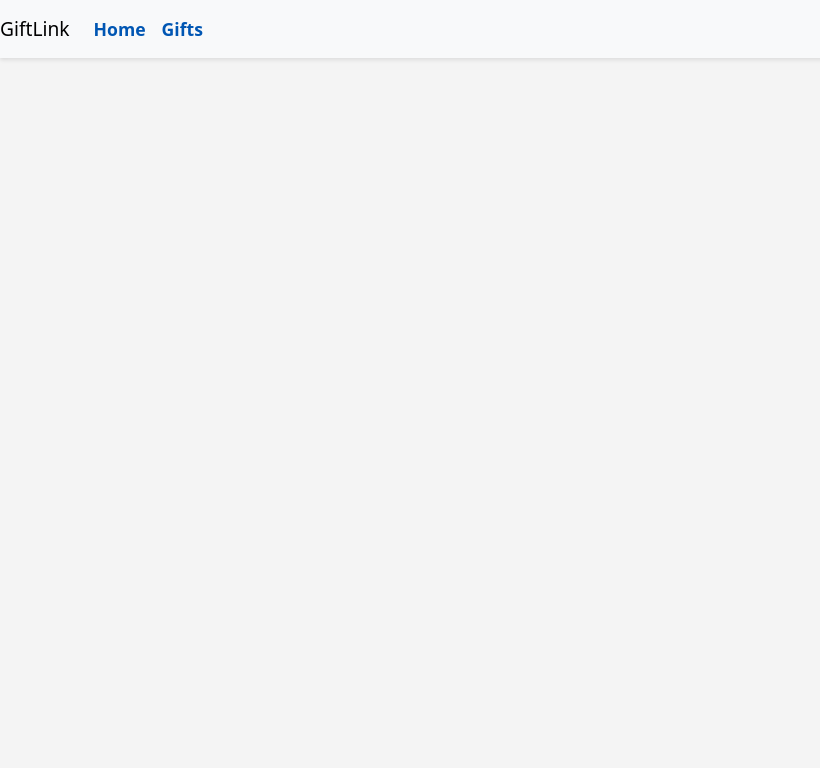
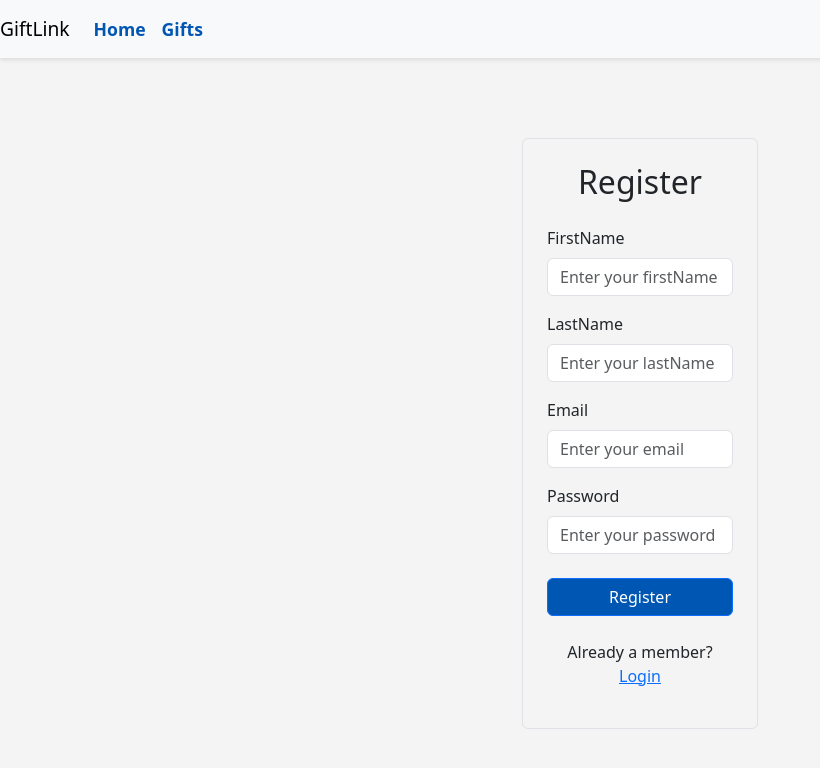
Before and after one commit to devleocusa/fullstack-capstone-project, a React (Create React App) app in the folder giftlink-frontend/: page /app/register in a window 1280 px wide. Before the commit this address had no page. Shown: the top 768 px of the page, without its empty margins (0-820 px from the left). Built offline with nearby package versions, Linux system fonts and the light colour scheme.

Commit message:
Added login and register pages

```diff
--- a/giftlink-frontend/src/App.js
+++ b/giftlink-frontend/src/App.js
@@ -1,22 +1,23 @@
 import React from 'react';
 import { Routes, Route, useNavigate } from 'react-router-dom';
 import MainPage from './components/MainPage/MainPage';
+import LoginPage from './components/LoginPage/LoginPage';
+import RegisterPage from './components/RegisterPage/RegisterPage';
 import 'bootstrap/dist/css/bootstrap.min.css';
 import './App.css';
 import Navbar from './components/Navbar/Navbar';
-
 function App() {
-
+  const navigate = useNavigate();
   return (
-    <>
+        <>
         <Navbar/>
         <Routes>
-          {/* the final code will not pass the products to every page, but each page will call the server API */}
           <Route path="/" element={<MainPage />} />
           <Route path="/app" element={<MainPage />} />
+          <Route path="/app/login" element={<LoginPage/>} />
+          <Route path="/app/register" element={<RegisterPage />} />
         </Routes>
         </>
   );
 }
-
 export default App;
--- /dev/null
+++ b/giftlink-frontend/src/components/LoginPage/LoginPage.js
@@ -0,0 +1,54 @@
+import React, { useState,useEffect } from 'react';
+
+import './LoginPage.css';
+
+function LoginPage() {
+    const [email, setEmail] = useState('');
+    const [password, setPassword] = useState('');
+
+    const handleLogin = async (e) => {
+        e.preventDefault();
+}
+
+
+    return (
+        <div className="container mt-5">
+            <div className="row justify-content-center">
+                <div className="col-md-6 col-lg-4">
+                    <div className="login-card p-4 border rounded">
+                        <h2 className="text-center mb-4 font-weight-bold">Login</h2>
+                        <div className="mb-3">
+                            <label htmlFor="email" className="form-label">Email</label>
+                            <input
+                                id="email"
+                                type="text"
+                                className="form-control"
+                                placeholder="Enter your email"
+                                value={email}
+                                onChange={(e) => setEmail(e.target.value)}
+                            />
+                        </div>
+                        <div className="mb-4">
+                            <label htmlFor="password" className="form-label">Password</label>
+                            <input
+                                id="password"
+                                type="password"
+                                className="form-control"
+                                placeholder="Enter your password"
+                                value={password}
+                                onChange={(e) => setPassword(e.target.value)}
+                            />
+                        </div>
+                        {/* Include appropriate error message if login is incorrect*/}
+                        <button className="btn btn-primary w-100 mb-3" onClick={handleLogin}>Login</button>
+                        <p className="mt-4 text-center">
+                            New here? <a href="/app/register" className="text-primary">Register Here</a>
+                        </p>
+                    </div>
+                </div>
+            </div>
+        </div>
+    );
+}
+
+export default LoginPage;
--- /dev/null
+++ b/giftlink-frontend/src/components/RegisterPage/RegisterPage.js
@@ -0,0 +1,82 @@
+import React, { useState } from 'react';
+
+import './RegisterPage.css';
+
+function RegisterPage() {
+    const [firstName, setFirstName] = useState('');
+    const [lastName, setLastName] = useState('');
+    const [email, setEmail] = useState('');
+    const [password, setPassword] = useState('');
+
+    const handleRegister = async () => {
+        console.log("Register invoked")
+    }
+
+return (
+    <div className="container mt-5">
+        <div className="row justify-content-center">
+            <div className="col-md-6 col-lg-4">
+                <div className="register-card p-4 border rounded">
+                    <h2 className="text-center mb-4 font-weight-bold">Register</h2>
+                    <div className="mb-3">
+                        <label htmlFor="firstName" className="form-label">FirstName</label>
+                        <input
+                            id="firstName"
+                            type="text"
+                            className="form-control"
+                            placeholder="Enter your firstName"
+                            value={firstName}
+                            onChange={(e) => setFirstName(e.target.value)}
+                        />
+                    </div>
+
+                    {/* last name */}
+
+                    <div className="mb-3">
+                        <label htmlFor="lastName" className="form-label">LastName</label>
+                        <input
+                            id="lastName"
+                            type="text"
+                            className="form-control"
+                            placeholder="Enter your lastName"
+                            value={lastName}
+                            onChange={(e) => setLastName(e.target.value)}
+                        />
+                    </div>
+
+                    {/* email  */}
+                    <div className="mb-3">
+                        <label htmlFor="email" className="form-label">Email</label>
+                        <input
+                            id="email"
+                            type="text"
+                            className="form-control"
+                            placeholder="Enter your email"
+                            value={email}
+                            onChange={(e) => setEmail(e.target.value)}
+                        />
+                    </div>
+
+                    <div className="mb-4">
+                        <label htmlFor="password" className="form-label">Password</label>
+                        <input
+                            id="password"
+                            type="password"
+                            className="form-control"
+                            placeholder="Enter your password"
+                            value={password}
+                            onChange={(e) => setPassword(e.target.value)}
+                        />
+                    </div>
+                    <button className="btn btn-primary w-100 mb-3" onClick={handleRegister}>Register</button>
+                    <p className="mt-4 text-center">
+                        Already a member? <a href="/app/login" className="text-primary">Login</a>
+                    </p>
+                </div>
+            </div>
+        </div>
+    </div>
+);
+}
+
+export default RegisterPage;
```
Also changed, not shown: giftlink-frontend/src/components/LoginPage/LoginPage.css (added), giftlink-frontend/src/components/RegisterPage/RegisterPage.css (added).
